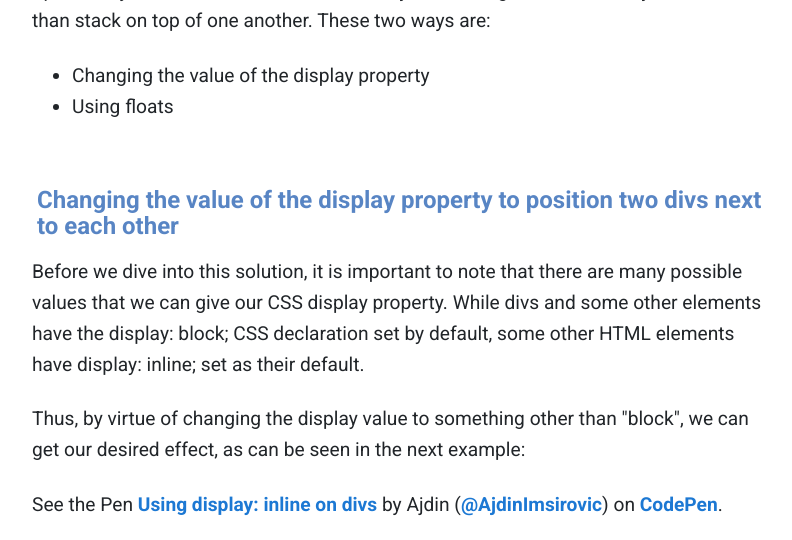
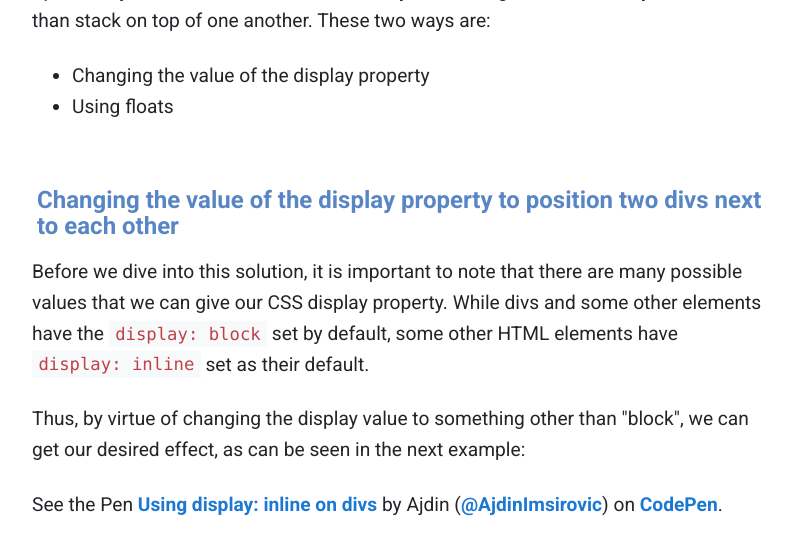
Before and after one commit to LayoutSchool/whatever2, a Jekyll site: the page built from _posts/2017-11-11-understanding-normal-document-flow-and-css-floats.html, in a window 1280 px wide and 900 px high, scrolled down 3146 px, cut to the strip 0-540 px from the top of the window. Shown: the whole strip, without its empty margins (53-845 px from the left). Built offline with Jekyll 4.4.1, drawn with Linux system fonts in a browser that asks for light colours; nearby versions of some CDN libraries; library files that are not in the unit come from our copies; comment, search, counter and statistics services are not loaded.

Commit message:
Update with code element

```diff
--- a/_posts/2017-11-11-understanding-normal-document-flow-and-css-floats.html
+++ b/_posts/2017-11-11-understanding-normal-document-flow-and-css-floats.html
@@ -94,7 +94,7 @@ We can think of the normal document flow as a river of content (i.e. a "river" o
     Changing the value of the display property to position two divs next to each other
 </h4>
 <p>
-    Before we dive into this solution, it is important to note that there are many possible values that we can give our CSS display property. While divs and some other elements have the display: block; CSS declaration set by default, some other HTML elements have display: inline; set as their default.
+    Before we dive into this solution, it is important to note that there are many possible values that we can give our CSS display property. While divs and some other elements have the <code>display: block</code> set by default, some other HTML elements have <code>display: inline</code> set as their default.
 </p>
 <p>
     Thus, by virtue of changing the display value to something other than "block", we can get our desired effect, as can be seen in the next example:
```
